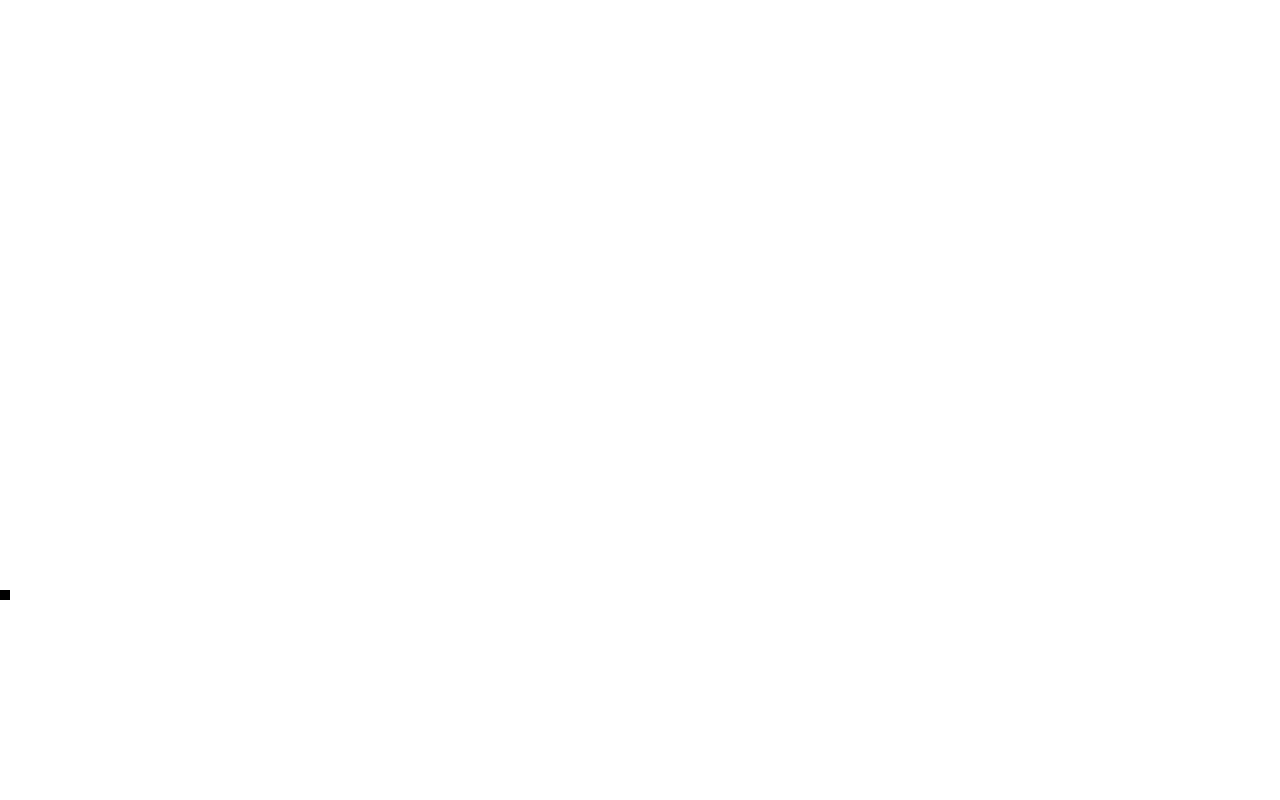
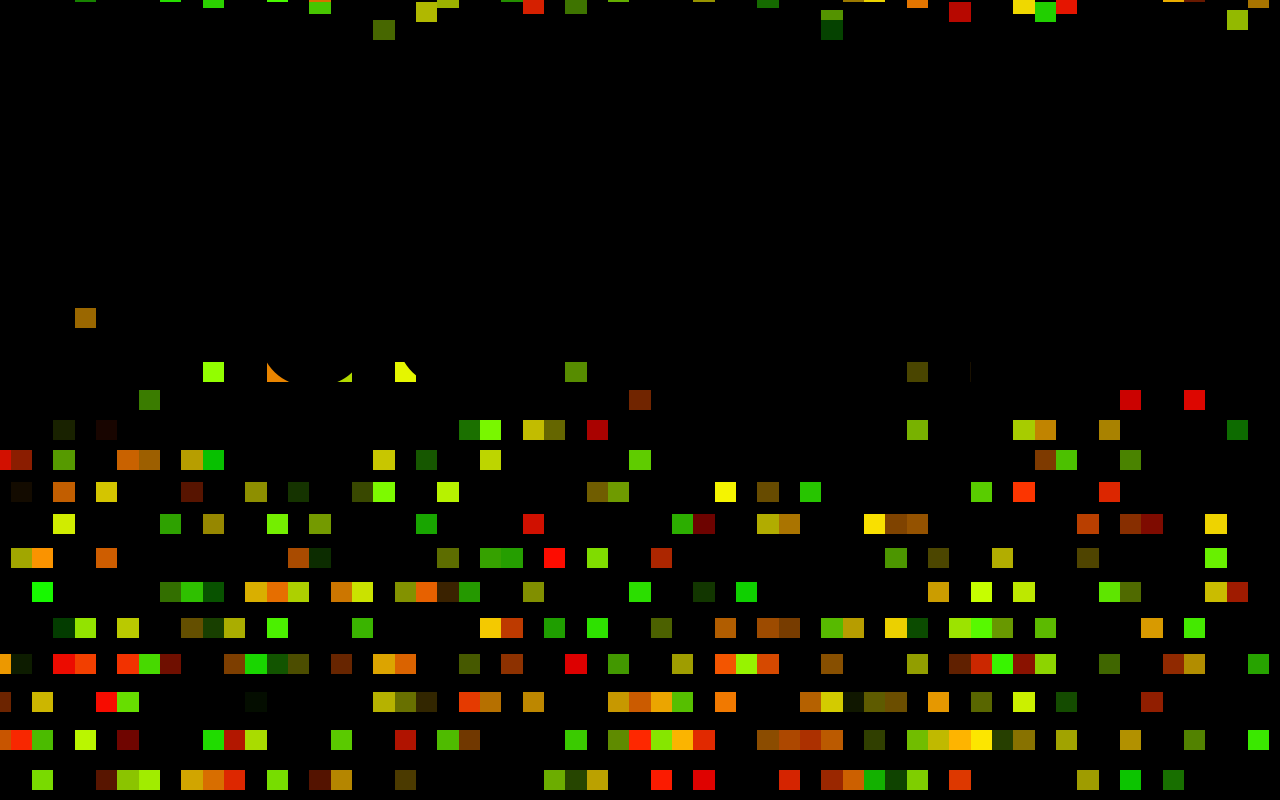
Before and after one commit to daon/big-lake, a website built with webpack: page src/index.html in a window 1280 px wide. Built offline with nearby package versions, Linux system fonts and the light colour scheme.

Commit message:
100 days of code

```diff
--- a/src/app/app.js
+++ b/src/app/app.js
@@ -1,49 +1,5 @@
-'use strict';
+import { BigLake } from './bigLake';
 
-
-function createParticle(canvas, context) {
-    let width = 10,
-        height = 10,
-        x = 0,
-        y = -10,
-        velocity = -10,
-        gravity = 1,
-        color = 'black';
-
-    return () => {
-        y += velocity;
-
-        if (y > canvas.height-height) {
-            velocity *= -0.6;
-            y = canvas.height-height;
-        }
-
-        velocity += gravity;
-        context.fillStyle = color;
-        context.fillRect(x, y, width, height);
-    };
-}
-
-function setup(canvas, context) {
-    let particleDraw = createParticle(canvas, context);
-
-    canvas.width = 768;
-    canvas.height = 600;
-
-    return () => {
-        context.fillStyle = 'white';
-        context.fillRect(0, 0, canvas.width, canvas.height);
-
-        particleDraw();
-    };
-}
-
-window.onload = () => {
-    let canvas = document.createElement('canvas'),
-        context = canvas.getContext('2d');
-
-    let draw = setup(canvas, context);
-    document.body.appendChild(canvas);
-
-    setInterval(draw, 30);
-};
+const canvas = document.getElementById('canvas');
+const bigLake = new BigLake(canvas);
+bigLake.start();
--- /dev/null
+++ b/src/app/bigLake.js
@@ -0,0 +1,67 @@
+import { Particle } from './particle';
+
+export class BigLake {
+    constructor(canvas) {
+        this._canvas = canvas;
+        this._context = canvas.getContext('2d');
+
+        this._particles = [];
+
+        for (var i = 0; i <= 500; i++) {
+            const particle = new Particle();
+            particle.position.y = -particle.size.y * Math.random()|0;
+            particle.position.x += particle.size.x * (i%60);
+            particle.velocity.y = -2 * Math.random()|0;
+            particle.color.red = 255 * Math.random()|0;
+            particle.color.green = 255 * Math.random()|0;
+            particle.color.red = 255 * Math.random()|0;
+            this._particles.push(particle);
+        }
+
+        let lastTime;
+        this._frameCallback = (millis) => {
+            if(lastTime !== null) {
+                const diff = millis - lastTime;
+                this.update(diff / 1000);
+            }
+            lastTime = millis;
+            requestAnimationFrame(this._frameCallback);
+        }
+    }
+
+    clear() {
+        this._context.fillStyle = '#000';
+        this._context.fillRect(0, 0, this._canvas.width, this._canvas.height);
+    }
+
+    draw() {
+        this.clear();
+
+        this._particles.forEach(particle => this.drawRectangle(particle));
+    }
+
+    drawRectangle(rectangle) {
+        this._context.fillStyle = rectangle.color.rgb;
+        this._context.fillRect(rectangle.left, rectangle.top, rectangle.size.x, rectangle.size.y);
+    }
+
+    start() {
+        requestAnimationFrame(this._frameCallback);
+    }
+
+    update(dt) {
+        const canvas = this._canvas;
+
+        this._particles.forEach(particle => {
+            particle.position.y += particle.velocity.y;
+
+            if (particle.position.y > canvas.height-particle.size.y) {
+                particle.position.y = -particle.size.y;
+                particle.velocity.y = -2 * Math.random()|0;
+            }
+
+            particle.velocity.y += 2;
+        });
+        this.draw();
+    }
+}
--- /dev/null
+++ b/src/app/color.js
@@ -0,0 +1,15 @@
+export class Color {
+    constructor(red = 0, green = 0, blue = 0) {
+        this.red = red;
+        this.green = green;
+        this.blue = blue;
+    }
+
+    get rgb() {
+        return `rgb(${this.red}, ${this.green}, ${this.blue})`;
+    }
+
+    get hex() {
+        return `#${this.red.toString(16)}${this.green.toString(16)}${this.blue.toString(16)}`;
+    }
+}
--- /dev/null
+++ b/src/app/particle.js
@@ -0,0 +1,25 @@
+import { Vector } from './vector';
+import { Rectangle } from './rectangle';
+
+export class Particle extends Rectangle {
+    constructor() {
+        super(10, 10);
+        this.velocity = new Vector();
+    }
+
+    get left() {
+        return this.position.x - this.size.x / 2;
+    }
+
+    get right() {
+        return this.position.x + this.size.x / 2;
+    }
+
+    get top() {
+        return this.position.y - this.size.y / 2;
+    }
+
+    get bottom() {
+        return this.position.y + this.size.y / 2;
+    }
+}
--- /dev/null
+++ b/src/app/rectangle.js
@@ -0,0 +1,10 @@
+import { Vector } from './vector';
+import { Color } from './color';
+
+export class Rectangle {
+    constructor(x = 0, y = 0) {
+        this.position = new Vector(0, 0);
+        this.size = new Vector(x, y);
+        this.color = new Color();
+    }
+}
--- /dev/null
+++ b/src/app/vector.js
@@ -0,0 +1,6 @@
+export class Vector {
+    constructor(x = 0, y = 0) {
+        this.x = x;
+        this.y = y;
+    }
+}
--- a/src/index.css
+++ b/src/index.css
@@ -1,4 +1,25 @@
 html, body {
     margin: 0;
     padding: 0;
+    width: 100%;
+    height: 100%;
 }
+
+body {
+   display: flex;
+}
+
+canvas {
+    width: 100%;
+    image-rendering: pixelated;
+}
+
+#title {
+    width: 100%;
+    display: block;
+    text-align: center;
+    position: absolute;
+    font-size: 15rem;
+    font-weight: bold;
+    font-family: 'Roboto', sans-serif;
+}
--- a/src/index.html
+++ b/src/index.html
@@ -7,9 +7,12 @@
 
         <title><%= htmlWebpackPlugin.options.title %></title>
 
+        <link href="https://fonts.googleapis.com/css?family=Roboto:700" rel="stylesheet">
         <link href="<%= htmlWebpackPlugin.files.css %>" rel="stylesheet">
     </head>
     <body>
+        <h1 id="title">100 DAYS</h1>
+        <canvas id="canvas" width="600" height="400"></canvas>
         <script src="<%= htmlWebpackPlugin.files.js %>"></script>
     </body>
 </html>
```
